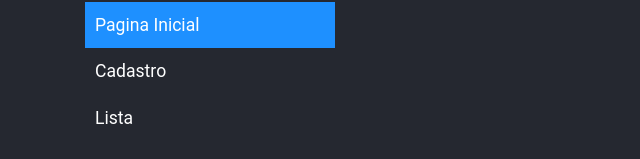
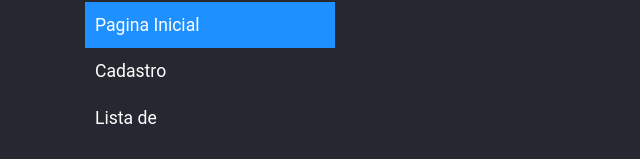
Before and after one commit to JorgeAugustoP/TesteGitHub, a plain HTML site: page index.html in a window 1280 px wide. Shown: the part 112-271 px from the top of the page, 0-640 px from the left. Drawn offline with Linux system fonts and the light colour scheme.

Commit message:
Commit test gitHub

```diff
--- a/index.html
+++ b/index.html
@@ -29,7 +29,7 @@
                                 <ul class="list-unstyled components">
                                     <li class="active"><a href="#">Pagina Inicial</a></li>
                                     <li><a href="#">Cadastro</a></li>
-                                    <li><a href="#">Lista</a></li>
+                                    <li><a href="#">Lista de </a></li>
                                     </ul>
                             </nav>
 
```
